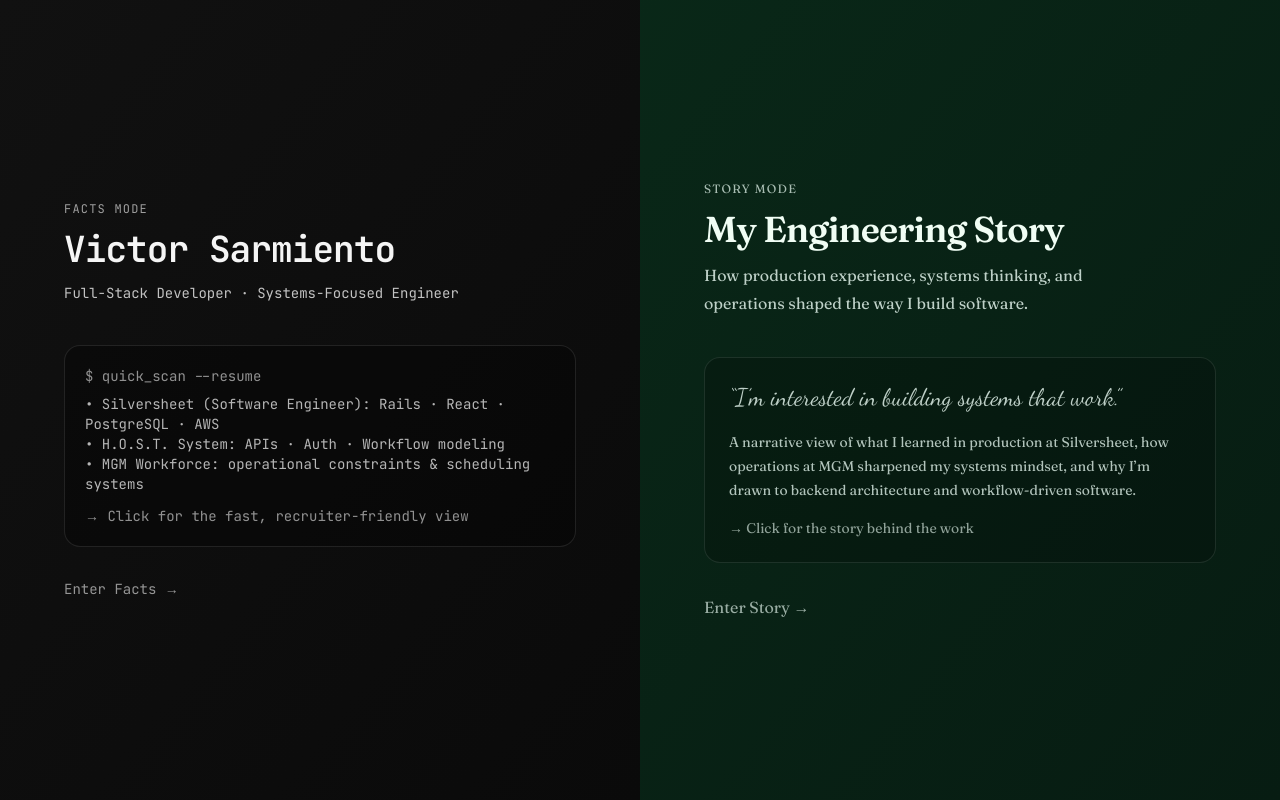
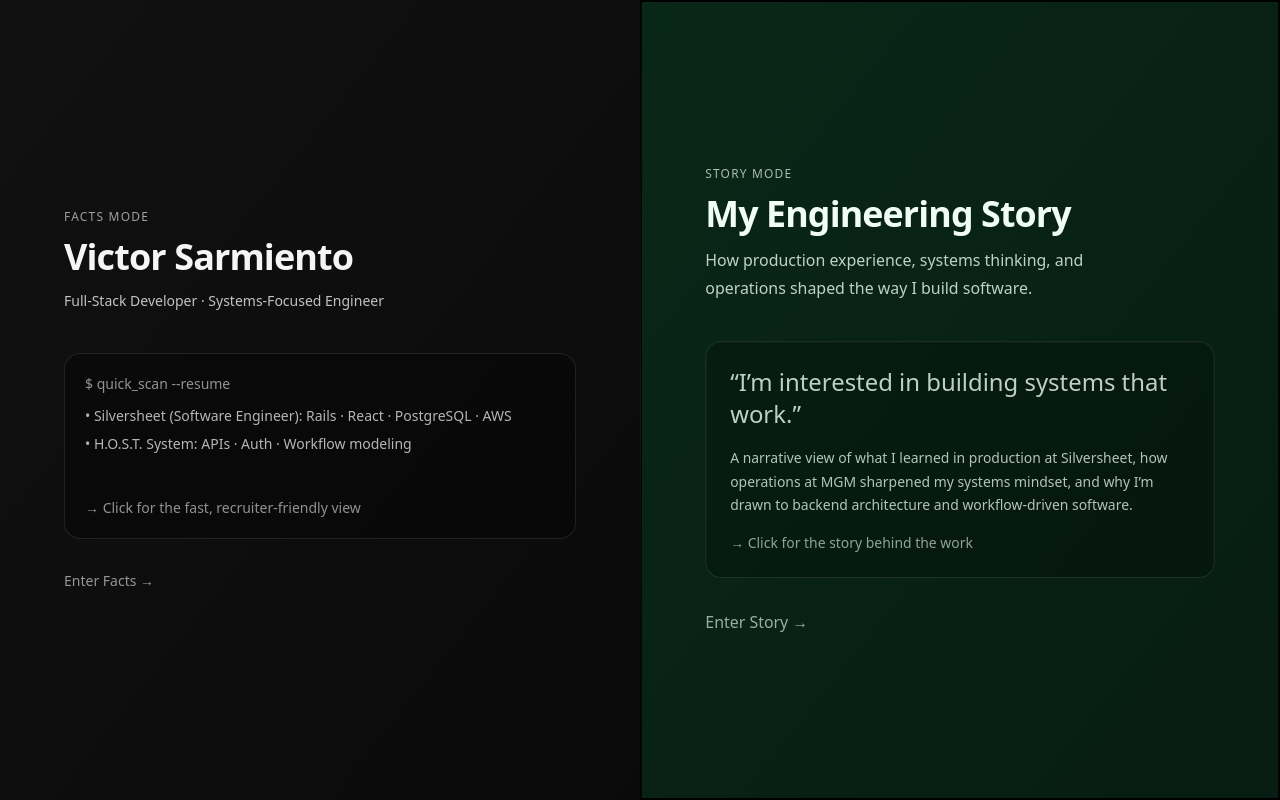
Before and after one commit to ViMaSa/portfolio-page, a Next.js app: page / in a window 1280 px wide. Built offline with nearby package versions, Linux system fonts and the light colour scheme.

Commit message:
updated landing page, animation, and css

```diff
--- a/src/app/globals.css
+++ b/src/app/globals.css
@@ -1,3 +1,4 @@
+/* src/app/globals.css */
 @import "tailwindcss";
 
 /* Base page setup */
@@ -5,24 +6,24 @@ html, body {
   height: 100%;
 }
 
-/* Your custom theme variables */
+/* Custom theme variables */
 :root {
-  --facts-bg: 10 10 10;
-  --facts-tint: 20 20 20;
+  --facts-bg: 10 10 10;     /* near-black */
+  --facts-tint: 20 20 20;   /* charcoal */
   --facts-fg: 245 245 245;
 
-  --story-bg: 7 28 18;
-  --story-tint: 10 44 26;
+  --story-bg: 7 28 18;      /* deep forest */
+  --story-tint: 10 44 26;   /* forest tint */
   --story-fg: 240 253 244;
-
-  --ring: 255 255 255;
 }
 
-.font-facts { font-family: var(--font-facts), ui-monospace, SFMono-Regular, Menlo, Monaco, Consolas, "Liberation Mono", "Courier New", monospace; }
-.font-story { font-family: var(--font-story), ui-serif, Georgia, Cambria, "Times New Roman", Times, serif; }
-.font-script { font-family: var(--font-script), ui-serif, Georgia, serif; }
+/* =========================
+   Typewriter effect (v2)
+   - No caret by default
+   - Enable caret per line with .typewriter-caret
+   - Prevent overflow beyond parent container
+   ========================= */
 
-/* Typewriter animation */
 @keyframes typewriter-reveal {
   from { width: 0 }
   to { width: var(--tw-width) }
@@ -33,22 +34,34 @@ html, body {
   50%, 100% { opacity: 0 }
 }
 
+/* Base typewriter: reveal only */
 .typewriter {
-  display: inline-block;
+  display: block;
   white-space: nowrap;
   overflow: hidden;
+
+  /* keep inside parent */
+  max-width: 100%;
+
   width: 0;
-  border-right: 2px solid rgba(255,255,255,0.6);
+  border-right: 0;
+  animation: typewriter-reveal var(--tw-duration, 2.2s)
+    steps(var(--tw-steps, 30), end) forwards;
+}
+
+/* Add a blinking caret only when desired */
+.typewriter-caret {
+  border-right: 2px solid rgba(255, 255, 255, 0.6);
   animation:
     typewriter-reveal var(--tw-duration, 2.2s) steps(var(--tw-steps, 30), end) forwards,
     typewriter-caret 0.9s step-end infinite;
 }
 
-.typewriter-muted {
-  border-right-color: rgba(255,255,255,0.35);
+.typewriter-muted.typewriter-caret {
+  border-right-color: rgba(255, 255, 255, 0.35);
 }
 
-/* Divider boot pulse */
+/* Divider boot pulse (runs once on load) */
 @keyframes divider-boot-pulse {
   0%   { opacity: 0.15; filter: blur(0px); transform: translateX(-50%) scaleY(0.6); }
   35%  { opacity: 0.9;  filter: blur(0.6px); transform: translateX(-50%) scaleY(1.0); }
@@ -60,7 +73,17 @@ html, body {
   animation: divider-boot-pulse 900ms ease-out 1;
 }
 
+/* Respect reduced motion */
 @media (prefers-reduced-motion: reduce) {
-  .typewriter { animation: none !important; width: auto !important; border-right: none !important; }
-  .divider-boot { animation: none !important; }
+  .typewriter,
+  .typewriter-caret {
+    width: auto !important;
+    max-width: 100% !important;
+    border-right: none !important;
+    animation: none !important;
+  }
+
+  .divider-boot {
+    animation: none !important;
+  }
 }
--- a/src/app/page.tsx
+++ b/src/app/page.tsx
@@ -1,39 +1,119 @@
+// src/app/page.tsx
+'use client';
+
 import Link from 'next/link';
+import { useEffect, useState } from 'react';
+import Typewriter from '@/components/Typewriter';
+
+type HoverSide = 'facts' | 'story' | null;
 
 export default function HomePage() {
+  const [hovered, setHovered] = useState<HoverSide>(null);
+  const [boot, setBoot] = useState(true);
+
+  useEffect(() => {
+    const t = setTimeout(() => setBoot(false), 950);
+    return () => clearTimeout(t);
+  }, []);
+
+  const dimFacts = hovered === 'story';
+  const dimStory = hovered === 'facts';
+
   return (
-    <main className="min-h-screen">
+    // ✅ Add a dark backing color so any tiny scale gaps are NOT white
+    <main className="relative min-h-screen overflow-hidden bg-black">
+      {/* Desktop vertical divider */}
+      <div
+        className={[
+          'pointer-events-none absolute left-1/2 top-0 hidden h-full -translate-x-1/2 md:block',
+          'w-px transition-all duration-500', // ✅ thinner divider (w-px instead of 2px)
+          boot ? 'divider-boot' : '',
+          hovered === 'facts'
+            ? 'bg-gradient-to-b from-transparent via-white/15 to-transparent' // ✅ reduced brightness
+            : hovered === 'story'
+            ? 'bg-gradient-to-b from-transparent via-emerald-300/12 to-transparent' // ✅ reduced brightness
+            : 'bg-white/10',
+        ].join(' ')}
+      />
+
+      {/* Mobile horizontal divider */}
+      <div
+        className={[
+          'pointer-events-none absolute left-0 top-1/2 block w-full -translate-y-1/2 md:hidden',
+          'h-px transition-all duration-500', // ✅ thinner divider
+          boot ? 'divider-boot' : '',
+          hovered === 'facts'
+            ? 'bg-gradient-to-r from-transparent via-white/12 to-transparent'
+            : hovered === 'story'
+            ? 'bg-gradient-to-r from-transparent via-emerald-300/10 to-transparent'
+            : 'bg-white/10',
+        ].join(' ')}
+      />
+
       <div className="grid min-h-screen grid-cols-1 md:grid-cols-2">
-        {/* LEFT: FACTS */}
+        {/* FACTS */}
         <Link
           href="/facts"
-          className="group relative flex items-center justify-center overflow-hidden"
           aria-label="Go to Facts Mode"
+          onMouseEnter={() => setHovered('facts')}
+          onMouseLeave={() => setHovered(null)}
+          onFocus={() => setHovered('facts')}
+          onBlur={() => setHovered(null)}
+          className={[
+            'group relative flex min-h-[50vh] cursor-pointer items-center justify-center overflow-hidden',
+            'transition-[transform,filter] duration-400 ease-out md:min-h-screen',
+            'focus:outline-none focus-visible:outline-none focus:ring-0 focus-visible:ring-0 outline-none',
+            dimFacts
+              ? 'blur-[0.75px] scale-[0.995]'
+              : 'blur-0 scale-100 hover:scale-[1.015]',
+          ].join(' ')}
         >
           <div className="absolute inset-0 bg-[rgb(var(--facts-bg))]" />
-          <div className="absolute inset-0 opacity-70 transition group-hover:opacity-100 bg-gradient-to-br from-[rgb(var(--facts-tint))] to-[rgb(var(--facts-bg))]" />
-          <div className="absolute inset-0 opacity-0 transition duration-300 group-hover:opacity-100">
-            <div className="absolute -left-24 -top-24 h-80 w-80 rounded-full bg-white/10 blur-3xl" />
-            <div className="absolute -right-24 -bottom-24 h-80 w-80 rounded-full bg-white/10 blur-3xl" />
-          </div>
+          <div className="absolute inset-0 bg-gradient-to-br from-[rgb(var(--facts-tint))] to-[rgb(var(--facts-bg))] opacity-70 transition group-hover:opacity-100" />
 
-          <div className="relative mx-auto w-full max-w-xl px-8 py-16">
+          <div className="relative mx-auto w-full max-w-xl px-6 py-10 md:px-8 md:py-16">
             <p className="font-facts text-xs tracking-widest text-white/60">FACTS MODE</p>
-            <h1 className="mt-3 font-facts text-4xl font-semibold tracking-tight text-[rgb(var(--facts-fg))]">
+            <h1 className="mt-3 font-facts text-3xl font-semibold tracking-tight text-[rgb(var(--facts-fg))] md:text-4xl">
               Victor Sarmiento
             </h1>
             <p className="mt-3 max-w-md font-facts text-sm leading-6 text-white/75">
               Full-Stack Developer · Systems-Focused Engineer
             </p>
 
-            <div className="mt-10 rounded-2xl border border-white/10 bg-black/30 p-5 font-facts text-sm text-white/70">
-              <p className="text-white/55">$ quick_scan --resume</p>
-              <p className="mt-2">
-                • Silversheet (Software Engineer): Rails · React · PostgreSQL · AWS
-              </p>
-              <p>• H.O.S.T. System: APIs · Auth · Workflow modeling</p>
-              <p>• MGM Workforce: operational constraints &amp; scheduling systems</p>
-              <p className="mt-3 text-white/55">
+            {/* Terminal */}
+            <div className="mt-10 overflow-hidden rounded-2xl border border-white/10 bg-black/30 p-5 font-facts text-sm text-white/70">
+              <div className="text-white/55">
+                <Typewriter
+                  text="$ quick_scan --resume"
+                  durationMs={1200}
+                  delayMs={150}
+                  className="typewriter-muted"
+                />
+              </div>
+
+              <div className="mt-3 space-y-2">
+                <Typewriter
+                  text="• Silversheet (Software Engineer): Rails · React · PostgreSQL · AWS"
+                  durationMs={2400}
+                  delayMs={750}
+                  className="typewriter-muted"
+                />
+                <Typewriter
+                  text="• H.O.S.T. System: APIs · Auth · Workflow modeling"
+                  durationMs={1900}
+                  delayMs={1400}
+                  className="typewriter-muted"
+                />
+                <Typewriter
+                  text="• MGM Workforce: operational constraints & scheduling systems"
+                  durationMs={2100}
+                  delayMs={2000}
+                  className="typewriter-muted"
+                  caret
+                />
+              </div>
+
+              <p className="mt-4 text-white/55">
                 → Click for the fast, recruiter-friendly view
               </p>
             </div>
@@ -44,22 +124,29 @@ export default function HomePage() {
           </div>
         </Link>
 
-        {/* RIGHT: STORY */}
+        {/* STORY */}
         <Link
           href="/story"
-          className="group relative flex items-center justify-center overflow-hidden"
           aria-label="Go to Story Mode"
+          onMouseEnter={() => setHovered('story')}
+          onMouseLeave={() => setHovered(null)}
+          onFocus={() => setHovered('story')}
+          onBlur={() => setHovered(null)}
+          className={[
+            'group relative flex min-h-[50vh] cursor-pointer items-center justify-center overflow-hidden',
+            'transition-[transform,filter] duration-400 ease-out md:min-h-screen',
+            'focus:outline-none focus-visible:outline-none focus:ring-0 focus-visible:ring-0 outline-none',
+            dimStory
+              ? 'blur-[0.75px] scale-[0.995]'
+              : 'blur-0 scale-100 hover:scale-[1.015]',
+          ].join(' ')}
         >
           <div className="absolute inset-0 bg-[rgb(var(--story-bg))]" />
-          <div className="absolute inset-0 opacity-70 transition group-hover:opacity-100 bg-gradient-to-br from-[rgb(var(--story-tint))] to-[rgb(var(--story-bg))]" />
-          <div className="absolute inset-0 opacity-0 transition duration-300 group-hover:opacity-100">
-            <div className="absolute -left-24 -top-24 h-80 w-80 rounded-full bg-emerald-200/10 blur-3xl" />
-            <div className="absolute -right-24 -bottom-24 h-80 w-80 rounded-full bg-emerald-200/10 blur-3xl" />
-          </div>
+          <div className="absolute inset-0 bg-gradient-to-br from-[rgb(var(--story-tint))] to-[rgb(var(--story-bg))] opacity-70 transition group-hover:opacity-100" />
 
-          <div className="relative mx-auto w-full max-w-xl px-8 py-16">
+          <div className="relative mx-auto w-full max-w-xl px-6 py-10 md:px-8 md:py-16">
             <p className="font-story text-xs tracking-widest text-emerald-50/70">STORY MODE</p>
-            <h2 className="mt-3 font-story text-4xl font-semibold tracking-tight text-[rgb(var(--story-fg))]">
+            <h2 className="mt-3 font-story text-3xl font-semibold tracking-tight text-[rgb(var(--story-fg))] md:text-4xl">
               My Engineering Story
             </h2>
             <p className="mt-3 max-w-md font-story text-base leading-7 text-emerald-50/80">
--- a/src/components/Typewriter.tsx
+++ b/src/components/Typewriter.tsx
@@ -1,8 +1,14 @@
+// src/components/Typewriter.tsx
 type TypewriterProps = {
   text: string;
+  /** Total typing duration (ms) */
   durationMs?: number;
+  /** Delay before typing starts (ms) */
   delayMs?: number;
+  /** Extra className(s) */
   className?: string;
+  /** Show a blinking caret on this line */
+  caret?: boolean;
 };
 
 export default function Typewriter({
@@ -10,18 +16,28 @@ export default function Typewriter({
   durationMs = 2200,
   delayMs = 200,
   className = '',
+  caret = false,
 }: TypewriterProps) {
-  const steps = Math.max(10, Math.min(120, text.length));
+  const steps = Math.max(10, Math.min(160, text.length));
 
   const style = {
     ['--tw-steps']: steps,
     ['--tw-duration']: `${durationMs}ms`,
     ['--tw-width']: `${text.length}ch`,
-    animationDelay: `${delayMs}ms, ${delayMs}ms`,
+    animationDelay: `${delayMs}ms`,
   } as React.CSSProperties;
 
   return (
-    <span className={`typewriter ${className}`} style={style} aria-label={text}>
+    <span
+      className={[
+        'typewriter',
+        caret ? 'typewriter-caret' : '',
+        className,
+      ].join(' ')}
+      style={style}
+      aria-label={text}
+      title={text}
+    >
       {text}
     </span>
   );
```
